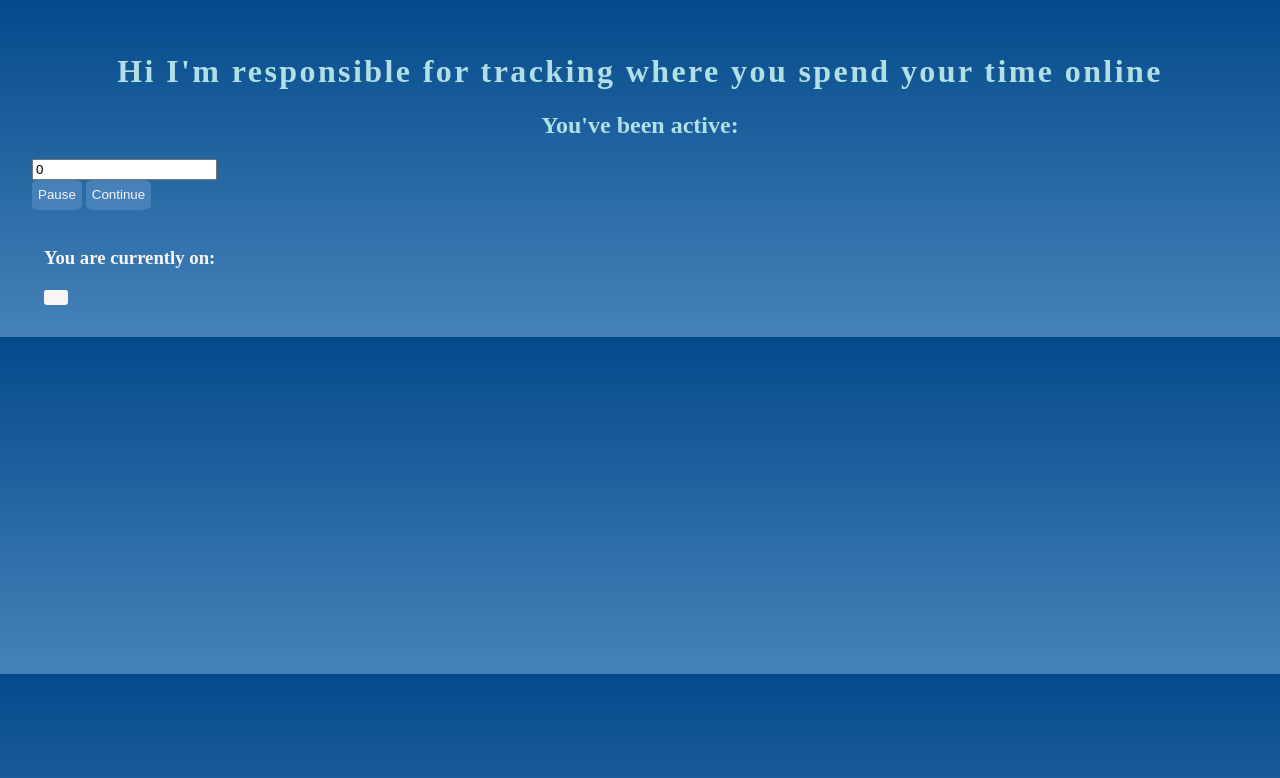
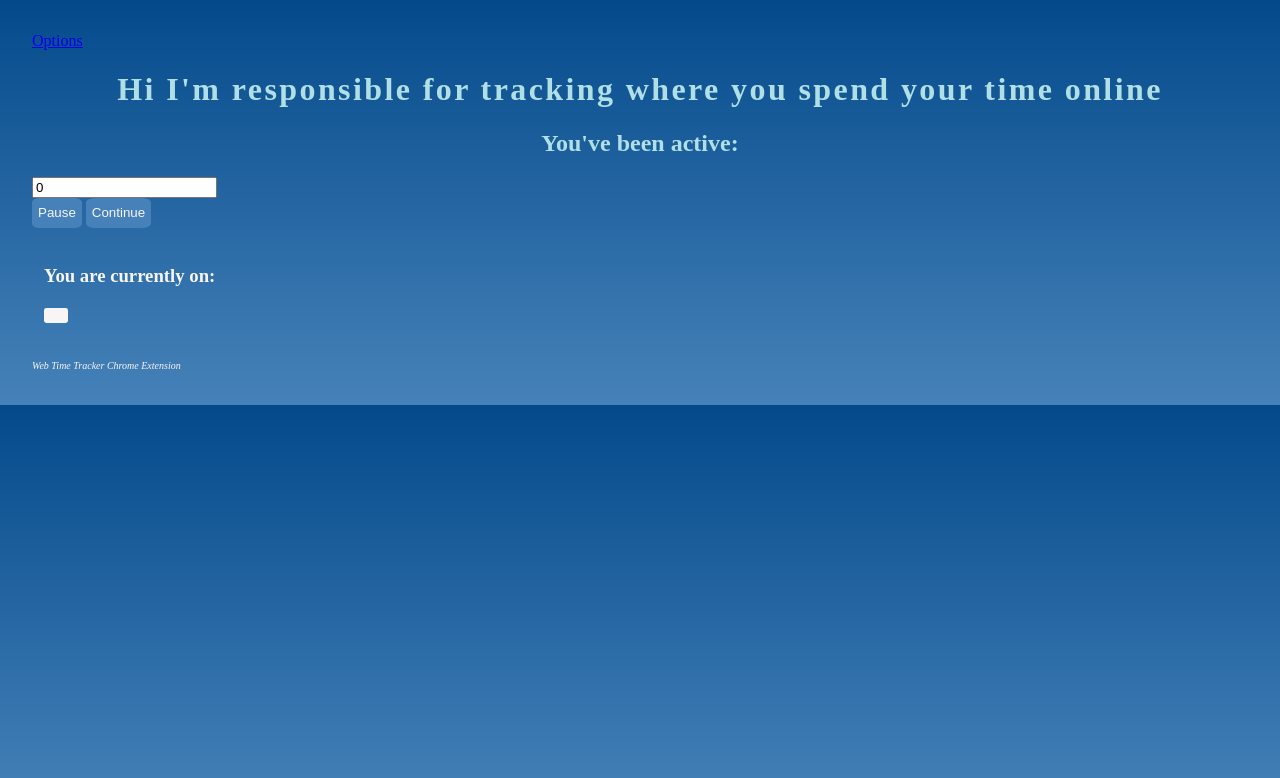
Before and after one commit to julie-annej/McHacks8, a browser extension: page index.html in a window 1280 px wide. Drawn offline with Linux system fonts and the light colour scheme; a web font is replaced by a local one.

Commit message:
New features

```diff
--- a/index.html
+++ b/index.html
@@ -6,9 +6,9 @@
     <link rel="stylesheet" href="style.css" />
   </head>
   <body>
+    <a href="option.html">Options</a>
     <h1>Hi I'm responsible for tracking where you spend your time online</h1>
     <h2>You've been active:</h2>
-
     <form>
       <input id="seconds" value="0"/>
       <br/>
@@ -23,7 +23,9 @@
       <br>
       <b id="url"></b>
     </div>
-
+    <div class="product-name">
+      <span> Web Time Tracker Chrome Extension</span>
+    </div>
     <script src="popup.js"></script>
   </body>
   <script src="popup.js"></script>
--- a/style.css
+++ b/style.css
@@ -56,3 +56,12 @@ h3{
     color: rgb(70, 130, 185);
     cursor: pointer;
   }
+  .product-name{
+    padding-top:2rem;
+
+  }
+  span{
+    font-size: 10px;
+    color:#f7f5f5;
+    font-style: italic;
+  }
```
Also changed, not shown: option.html (added, +20 -0 lines), option.css (added).
